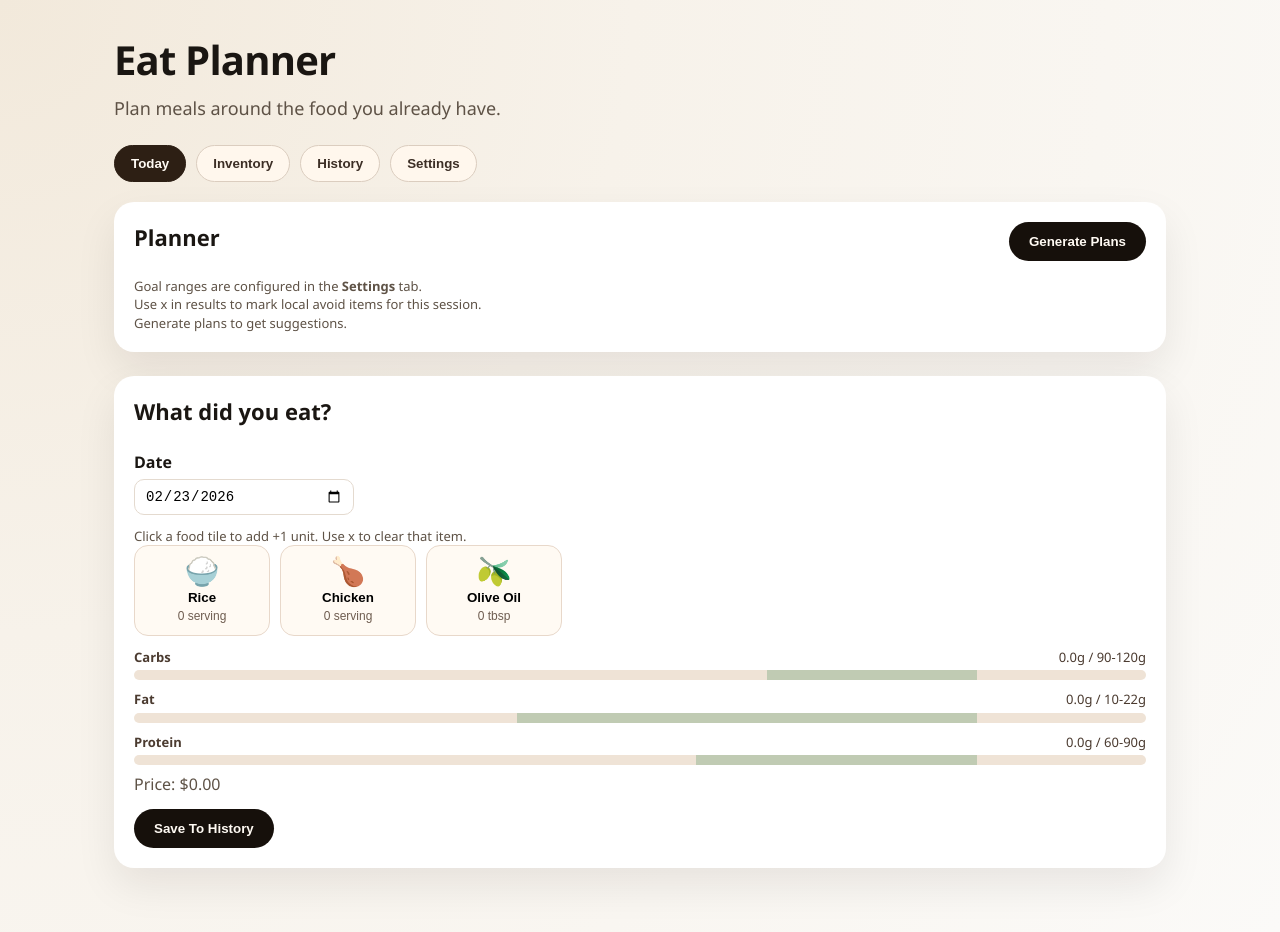
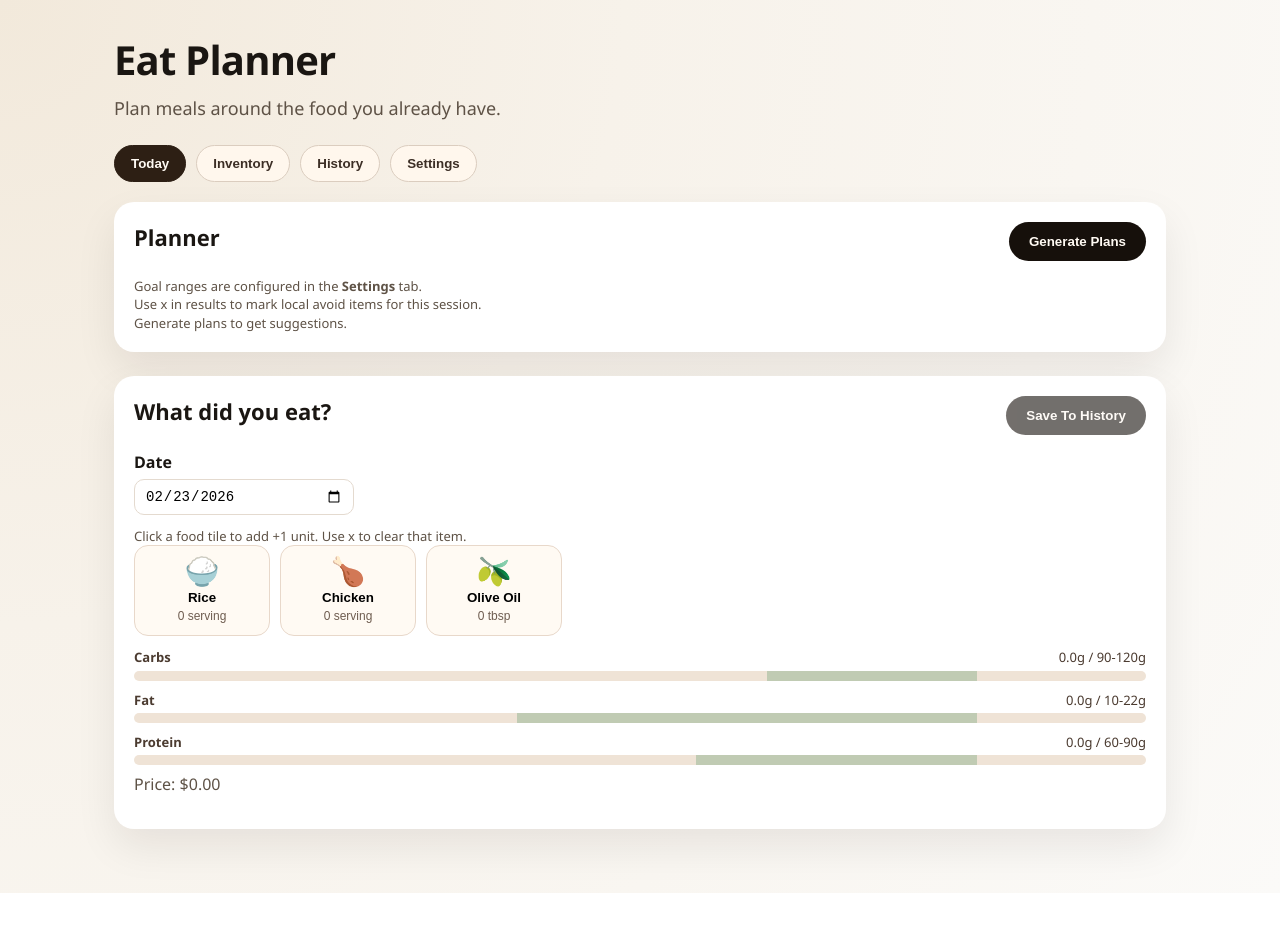
Before and after one commit to quark-zju/EatPlanner, a React (Vite) app: page / in a window 1280 px wide. After the commit the page ends 893 px from the top, so only its background shows below. Built offline with nearby package versions, Linux system fonts and the light colour scheme; the HTML template or start-up script is replaced by a standard one.

Commit message:
ux: align save to history action in draft header and disable when empty
Agent-Model: gpt-5.3-codex

```diff
--- a/src/components/tabs/TodayTab.tsx
+++ b/src/components/tabs/TodayTab.tsx
@@ -43,6 +43,7 @@ export default function TodayTab() {
   const draftItemByFoodId = new Map(
     state.todayDraft.items.map((item) => [item.foodId, item])
   );
+  const hasAnySelection = state.todayDraft.items.some((item) => item.quantity > 0);
   const localAvoidSet = useMemo(() => new Set(localAvoidFoodIds), [localAvoidFoodIds]);
 
   const toggleLocalAvoid = (foodId: string) => {
@@ -152,6 +153,14 @@ export default function TodayTab() {
       <section className="card">
         <div className="card__header">
           <h2>What did you eat?</h2>
+          <button
+            className="primary"
+            onClick={() => submitDraft()}
+            type="button"
+            disabled={!hasAnySelection}
+          >
+            Save To History
+          </button>
         </div>
         <div className="draft-controls">
           <label>
@@ -205,10 +214,6 @@ export default function TodayTab() {
           <NutritionGoalStats totals={state.todayDraft.totals} goal={state.goal} />
           <p>Price: ${formatPrice(draftPrice.priceLowerBound, draftPrice.hasUnknownPrice)}</p>
         </div>
-
-        <button className="primary" onClick={() => submitDraft()} type="button">
-          Save To History
-        </button>
       </section>
 
     </>
```
